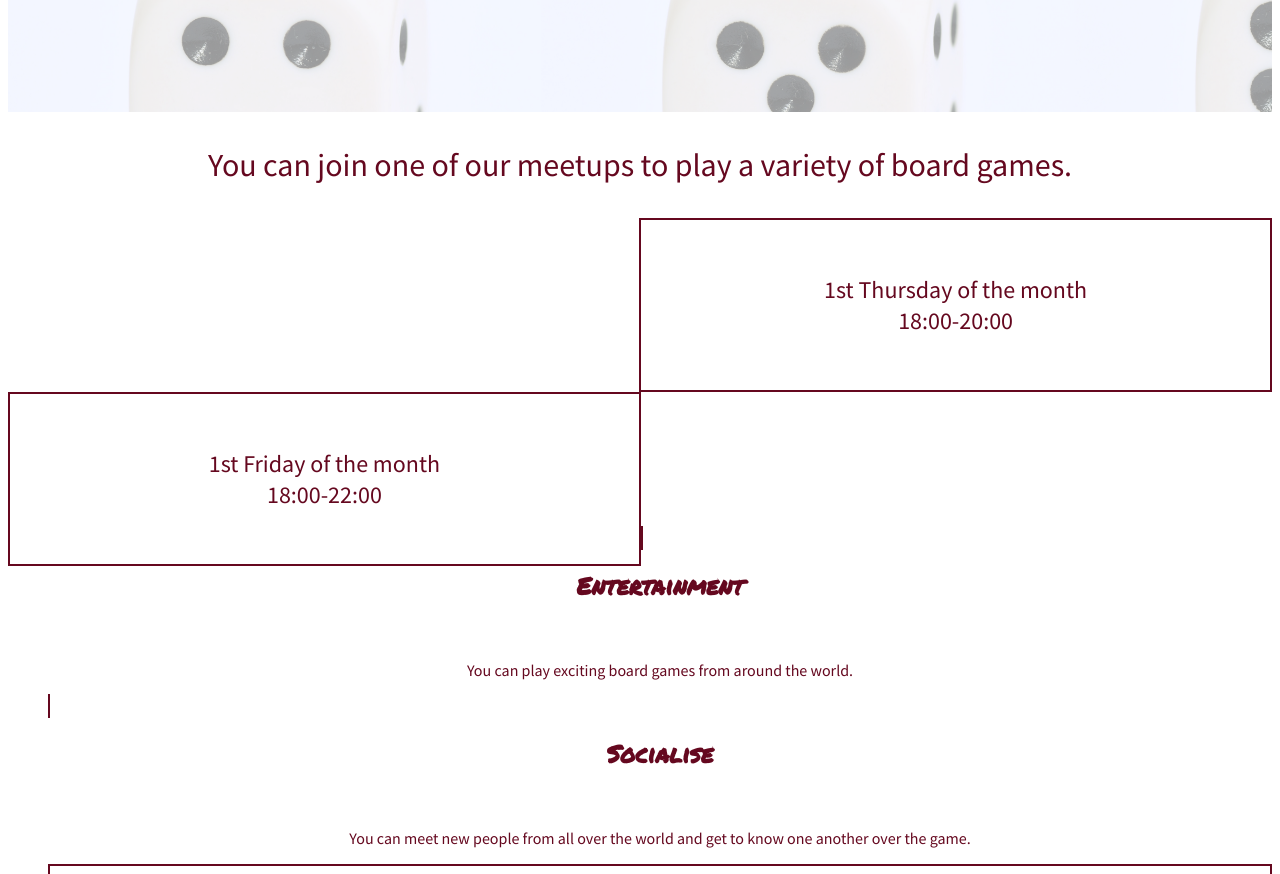
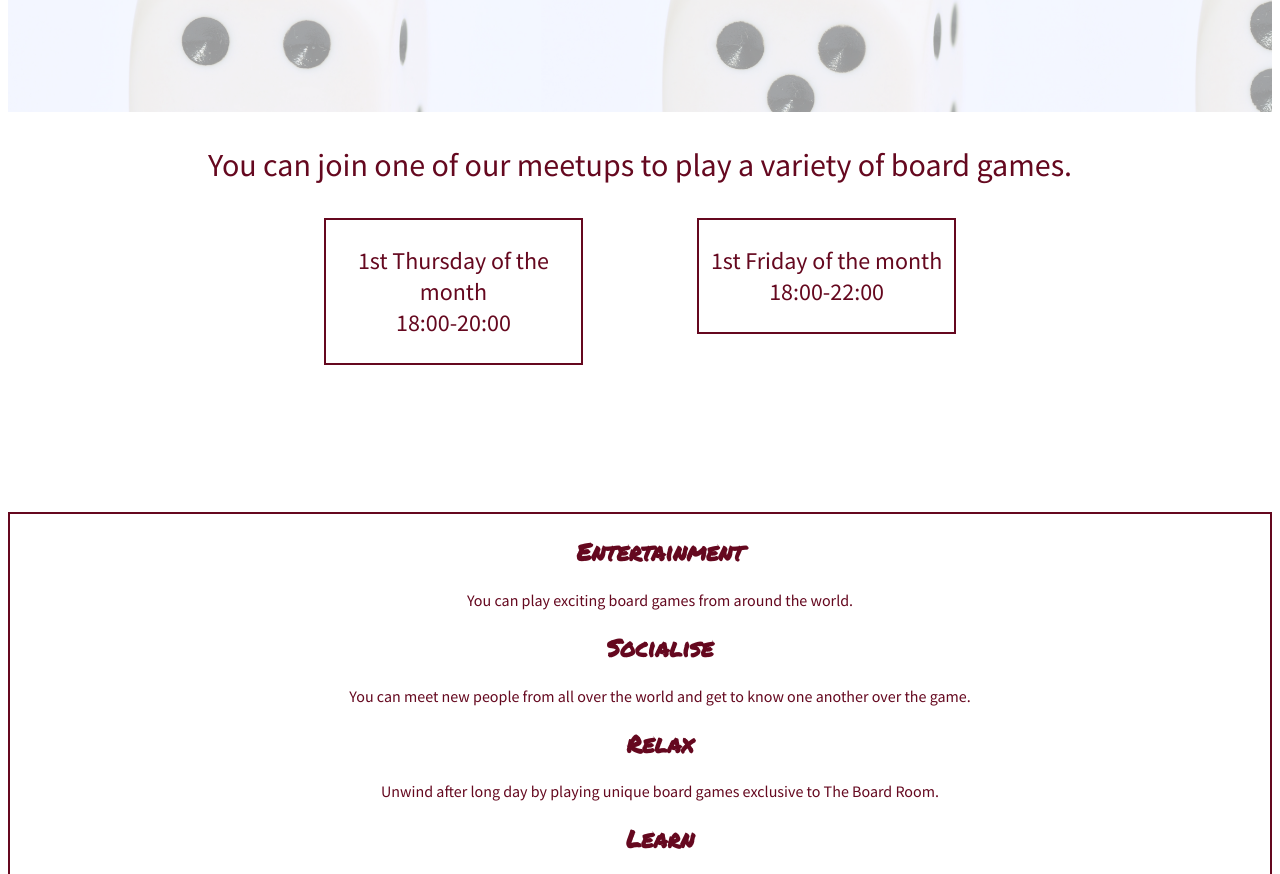
Before and after one commit to fatimamahate/theboardroom, a plain HTML site: page index.html in a window 1280 px wide. Shown: the part 645-1519 px from the top of the page. Drawn offline with Linux system fonts and the light colour scheme.

Commit message:
Edit meet up section css and edit reasons to join section

```diff
--- a/assets/css/style.css
+++ b/assets/css/style.css
@@ -110,17 +110,19 @@ h1{
     display: inline-block;
     border:2px solid #65081F;
     text-align:center;
-    padding:30px;
+    padding:1px;
     font-size: 1.5rem;
-    width: 45%;
+    width: 20%;
 }
 
 #time1{
-    float:right;
+    float:left;
+    margin-left: 25%;
 }
 
 #time2{
-    float: left;
+    float: right;
+    margin-right: 25%;
 }
 
 /* Reasons to join */
@@ -131,13 +133,7 @@ h1{
 
 #reasons ul{
     list-style: none;
+    text-align: center;
+    margin: auto;
+    border: #65081F 2px solid;
 }
-
-#r1, #r3, #r5{
-    text-align: center;
-    border: #65081F 2px solid ;
-}
-
-#r2,#r4{
-  text-align: center;
-}
--- a/index.html
+++ b/index.html
@@ -45,32 +45,25 @@
     <section id="reasons">
         <div>
             <ul>
-                <span id="r1">
-                    <li>
-                        <h2 id="r1h">Entertainment</h2>
-                        <br>
-                        <p>You can play exciting board games from around the world.</p>
-                    </li>
-                </span>
+                <li id="r1">
+                    <h2 id="r1h">Entertainment</h2>
+                    <p>You can play exciting board games from around the world.</p>
+                </li>
 
                 <li id="r2">
                     <h2 id="r2h">Socialise</h2>
-                    <br>
                     <p>You can meet new people from all over the world and get to know one another over the game.</p>
                 </li>
                 <li id="r3">
                     <h2 id="r3h">Relax</h2>
-                    <br>
                     <p>Unwind after long day by playing unique board games exclusive to The Board Room.</p>
                 </li>
                 <li id="r4">
                     <h2 id="r4h">Learn</h2>
-                    <br>
                     <p>You can always learn and pick up new skills whilst playing.</p>
                 </li>
                 <li id="r5">
                     <h2 id="r5h">Declutter</h2>
-                    <br>
                     <p>Donate old board games you no longer need. You can swap out for another game of your choice.</p>
                 </li>
             </ul>
```
